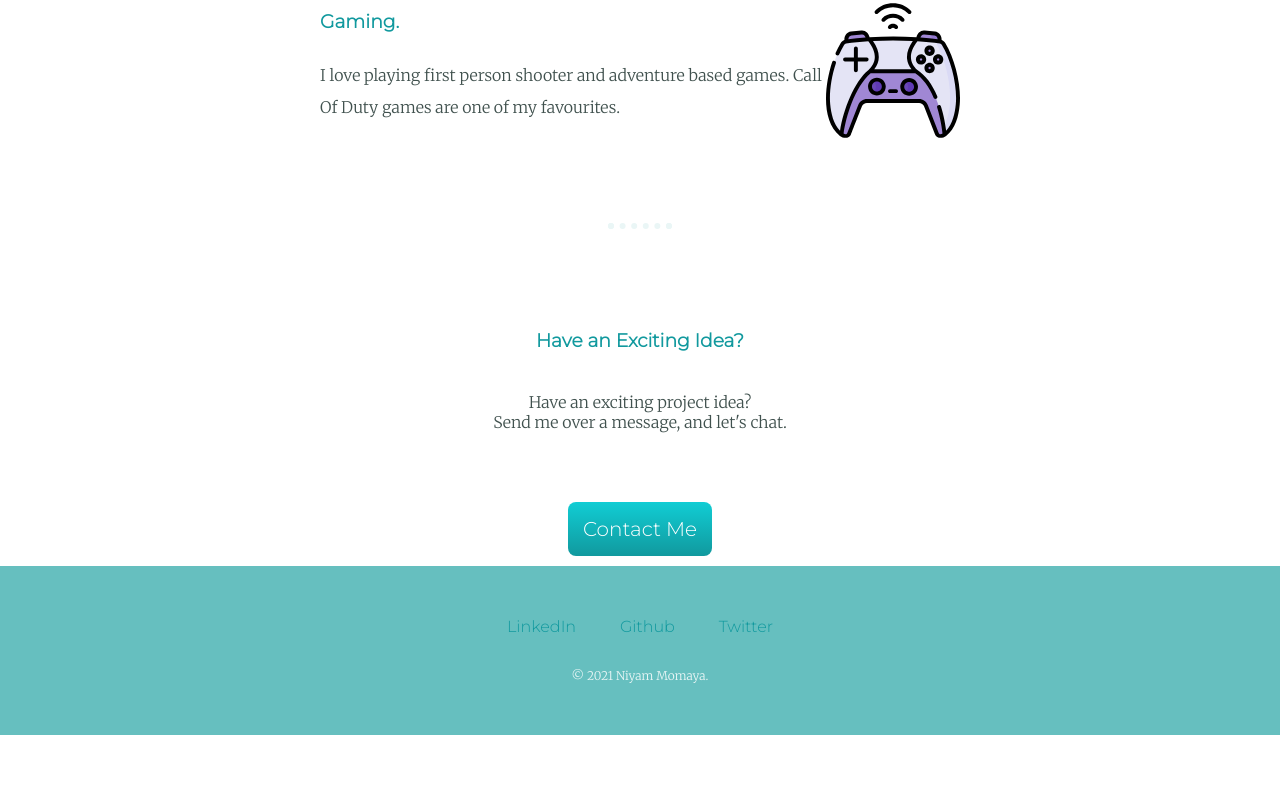
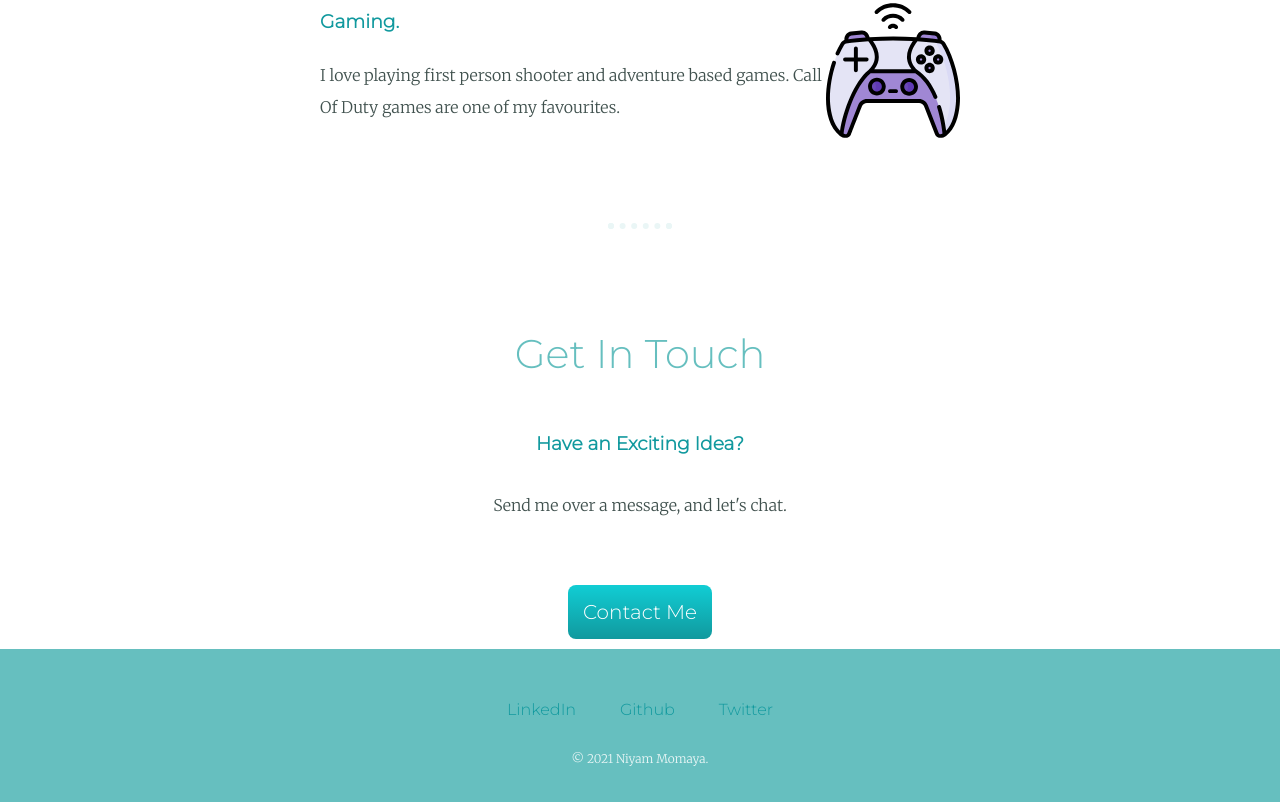
Before and after one commit to niyammomaya/cv, a plain HTML site: page index.html in a window 1280 px wide. Shown: the part 2627-3429 px from the top of the page. Before the commit the page ends 3362 px from the top, so only its background shows below. Drawn offline with Linux system fonts and the light colour scheme.

Commit message:
Update index.html

```diff
--- a/index.html
+++ b/index.html
@@ -55,9 +55,10 @@
 </div>
 <hr>
 <div class="contact-me">
+  <h2>Get In Touch</h2>
   <h3>Have an Exciting Idea?</h3>
-  <p class="contact-message">Have an exciting project idea?
-    <br>Send me over a message, and let's chat.
+  <p class="contact-message">
+    Send me over a message, and let's chat.
   </p>
   <a class="btn" href="mailto:niyammomaya@gmail.com">Contact Me</a>
 </div>
```
